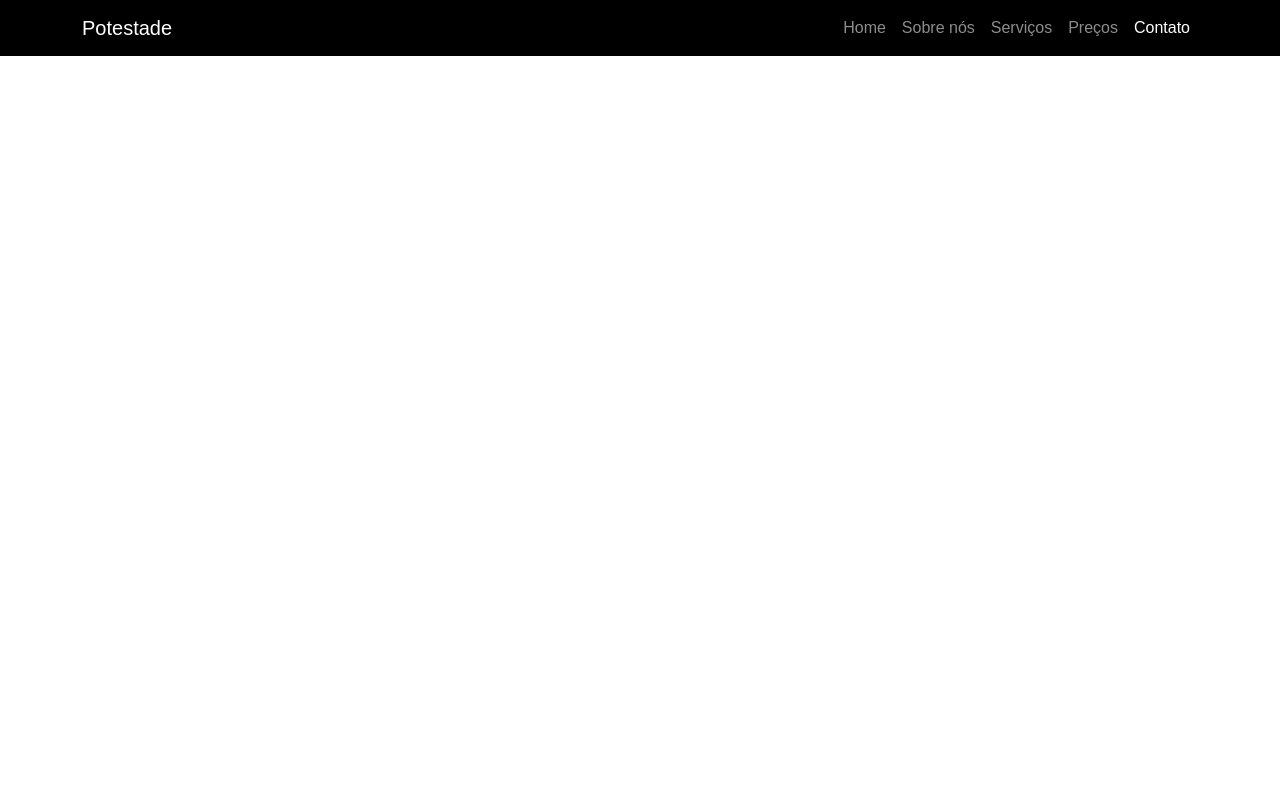
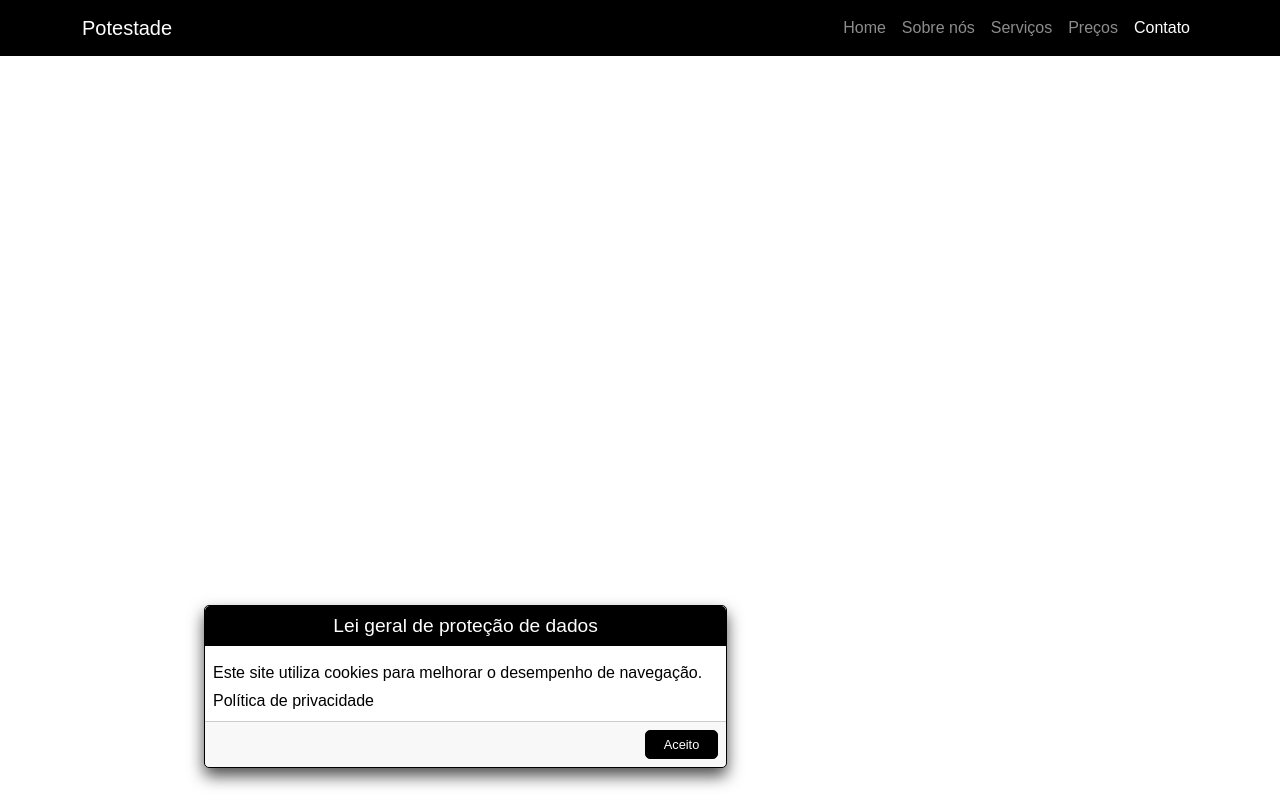
Before and after one commit to Potestade/potestade.github.io, a plain HTML site: page contato.html in a window 1280 px wide. Drawn offline with Linux system fonts and the light colour scheme.

Commit message:
Atualização
Atualilzação

```diff
--- a/contato.html
+++ b/contato.html
@@ -69,6 +69,7 @@
     <script src="assets/bootstrap/js/bootstrap.min.js"></script>
     <script src="assets/js/bs-init.js"></script>
     <script src="assets/js/back-to-top.js"></script>
+    <script src="assets/js/lgpd.js"></script>
 </body>
 
 </html>
```
Also changed, not shown: index.html (+1 -0 lines), precos.html (+1 -0 lines), servicos.html (+1 -0 lines), sobre-nos.html (+1 -0 lines).
